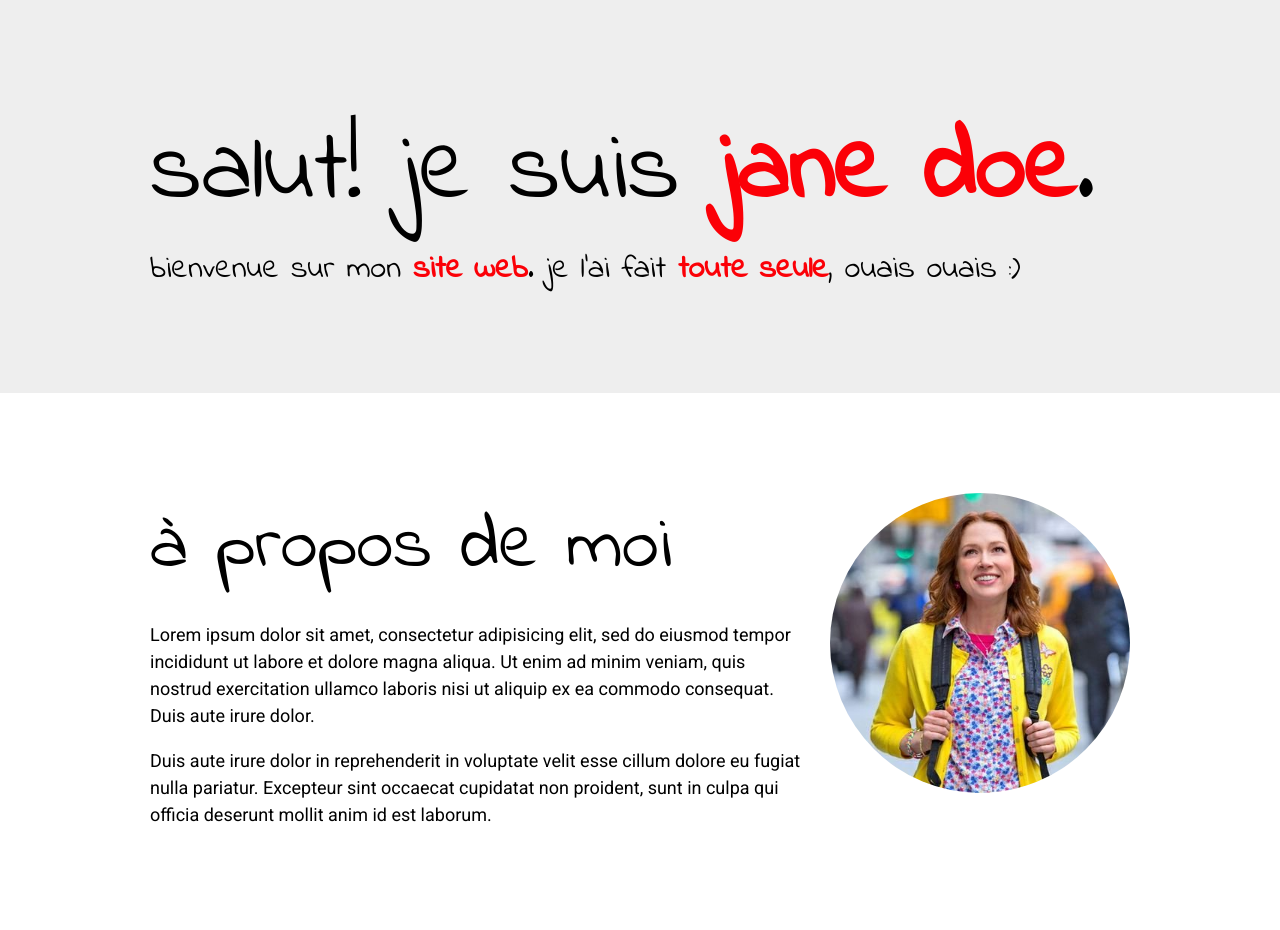
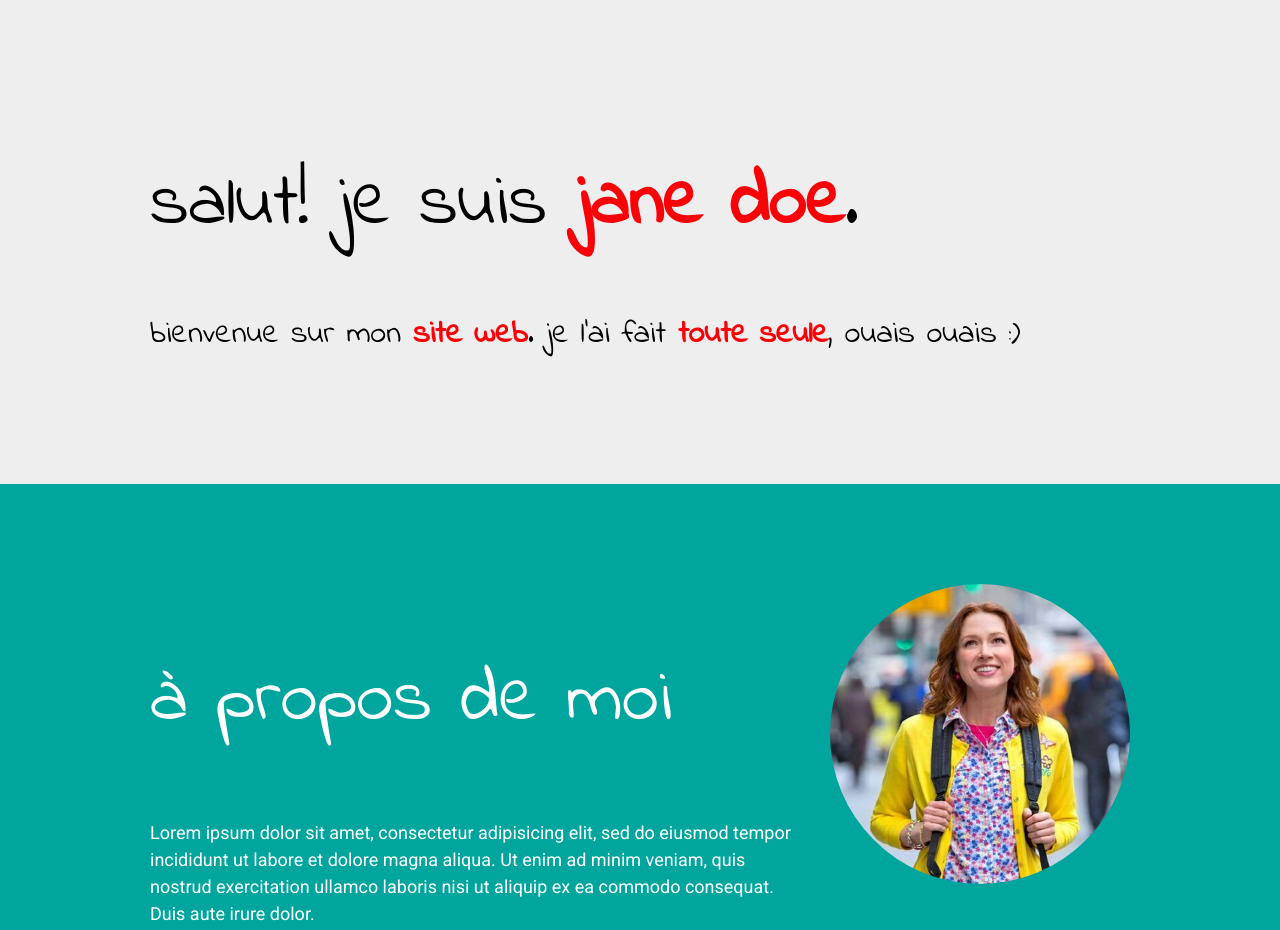
Before and after one commit to ladiesOfCodeParis/intro-html5-css3, a plain HTML site: page projet/index.html in a window 1280 px wide. Shown: the top 930 px of the page. Drawn offline with Linux system fonts and the light colour scheme.

Commit message:
refacto - commentaires français + kick de règles css inutiles

```diff
--- a/projet/css/final.css
+++ b/projet/css/final.css
@@ -1,34 +1,33 @@
-/* apply a natural box layout model to all elements, but allowing components to change */
-  body {
+/* Style du projet */
+body {
     font-family: 'Roboto', sans-serif;
-    margin: 0; /* removes default space */
-    padding: 0;  /* removes default space */
+    margin: 0; /* enlever l'espace par défaut */
+    padding: 0;  /* enlever l'espace par défaut */
   }
   h1, h2 {
     font-family: 'Indie Flower', cursive;
-    margin: 0; /* removes default space */
-    font-weight: normal; /* removes default bold style */
+    font-weight: normal; /* enlève le style gras par défaut */
     text-transform: lowercase;
   }
   h1 {
     font-size: 75px;
   }
+  h2 {
+    font-size: 32px;
+  }
   p {
     font-size: 18px;
-    line-height: 1.5; /* adjusts space between the lines */
+    line-height: 1.5; /* interligne */
   }
   a {
     color: #342481;
-  }
-  a:hover {
-    color: #CECCCC;
   }
   header,
   section,
   footer {
     padding: 100px 150px;
   }
-  .loves,
+  #loves,
   footer {
     text-align: center;
   }
@@ -40,22 +39,16 @@
   }
 
 
-  /* PAGE HEADER
+  /* header de la page
   -----------------------------------------*/
   header {
     background: #eeeeee;
   }
-  header h1 {
-    font-size: 100px;
-  }
-  header h2 {
-    font-size: 32px;
-  }
 
 
-  /* ABOUT
+  /*  section "A propos de moi"
   -----------------------------------------*/
-  .about {
+  #about {
     background: #00A69D;
     color: white;
   }
@@ -66,18 +59,18 @@
   }
 
 
-  /* LOVES - things I love
+  /* Section "Mes choses préférées"
   -----------------------------------------*/
-  .loves {
+  #loves {
     background: #342481;
   }
-  .loves img {
+  #loves img {
     width: 250px;
     margin: 15px;
   }
 
 
-  /* FOOTER - contact info
+  /*  footer & contact info
   -----------------------------------------*/
   footer {
     background: #444;
--- a/projet/index.html
+++ b/projet/index.html
@@ -4,18 +4,18 @@
     <meta charset="UTF-8">
     <title>Jane Doe | Mon site web</title>
     <link href='http://fonts.googleapis.com/css?family=Indie+Flower|Roboto:400,300' rel='stylesheet' type='text/css'>
-    <link rel="stylesheet" href="css/final.css?t=3">
+    <link rel="stylesheet" href="css/final.css">
     <link rel="shortcut icon" href="images/logo.png">
   </head>
 
   <body>
-    <!-- page header -->
+    <!-- header de la page -->
     <header>
       <h1>Salut! Je suis <strong>Jane Doe</strong>.</h1>
       <h2>Bienvenue sur mon <strong>site web</strong>. Je l'ai fait <strong>toute seule</strong>, ouais ouais :)</h2>
     </header>
 
-    <!-- about me section -->
+    <!-- section "A propos de moi" -->
     <section id="about">
       <img class="profile-img" src="images/profile.jpg" alt="Jane Doe">
 
@@ -26,7 +26,7 @@
       <p>Duis aute irure dolor in reprehenderit in voluptate velit esse cillum dolore eu fugiat nulla pariatur. Excepteur sint occaecat cupidatat non proident, sunt in culpa qui officia deserunt mollit anim id est laborum.</p>
     </section>
 
-    <!-- My favorite things section -->
+    <!-- Section "Mes choses préférées" -->
     <section id="loves">
       <h1>J'adore</h1>
       <p>Les choses que j'adore</p>
```
